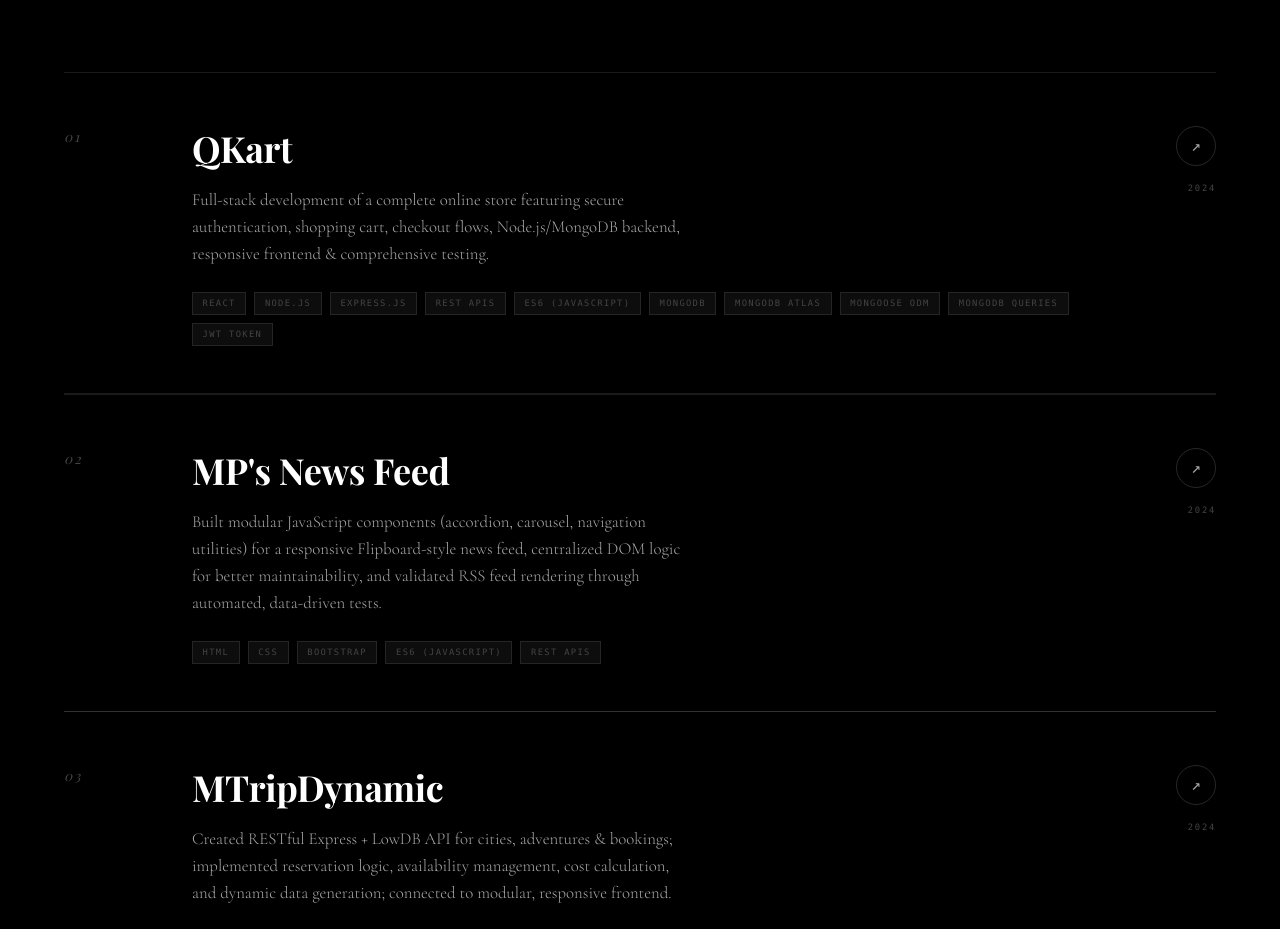
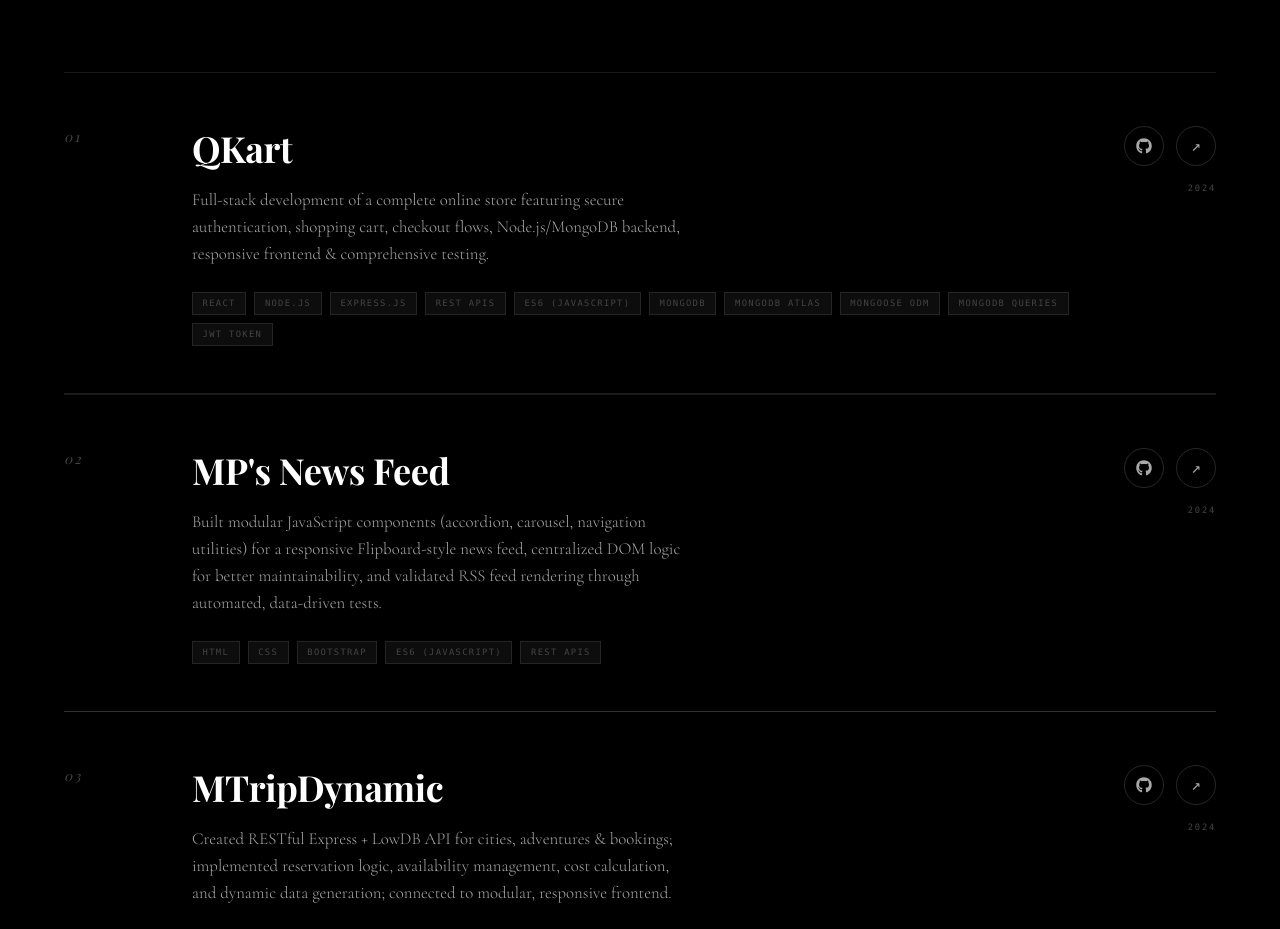
Before and after one commit to mohanishp9/dev-portfolio, a Next.js app: page / in a window 1280 px wide. Shown: the part 3300-4229 px from the top of the page. Built offline with nearby package versions, Linux system fonts and the light colour scheme.

Commit message:
Portfolio

```diff
--- a/package.json
+++ b/package.json
@@ -11,7 +11,8 @@
   "dependencies": {
     "next": "16.1.6",
     "react": "19.2.3",
-    "react-dom": "19.2.3"
+    "react-dom": "19.2.3",
+    "react-icons": "^5.6.0"
   },
   "devDependencies": {
     "@tailwindcss/postcss": "^4",
--- a/src/components/Projects.tsx
+++ b/src/components/Projects.tsx
@@ -1,3 +1,5 @@
+import { FaGithub } from "react-icons/fa";
+
 const Projects = () => {
     return (
         <section id="projects" className="relative py-32 px-16">
@@ -30,8 +32,31 @@ const Projects = () => {
                     </div>
                 </div>
                 <div className="flex flex-col items-end gap-4 pt-[0.3rem] max-[900px]:hidden">
-                    <div className="arrow-icon flex items-center justify-center w-[40px] h-[40px] border border-white/15 rounded-full text-[1rem] text-silver transition-all duration-300">↗</div>
+
+                    <div className="flex gap-3">
+
+                        <a
+                            href="https://github.com/mohanishp9/QKart_Backend"
+                            target="_blank"
+                            rel="noopener noreferrer"
+                            className="flex items-center justify-center w-[40px] h-[40px] border border-white/15 rounded-full text-[1rem] text-silver transition-all duration-300 hover:border-white/40 hover:text-white"
+                        >
+                            <FaGithub />
+                        </a>
+
+                        <a
+                            href="https://qkart-mohanish-pingales-projects.vercel.app/"
+                            target="_blank"
+                            rel="noopener noreferrer"
+                            className="arrow-icon flex items-center justify-center w-[40px] h-[40px] border border-white/15 rounded-full text-[1rem] text-silver transition-all duration-300 hover:border-white/40 hover:text-white"
+                        >
+                            ↗
+                        </a>
+
+                    </div>
+
                     <span className="text-[0.55rem] tracking-[0.2em] text-dim">2024</span>
+
                 </div>
             </div>
 
@@ -55,8 +80,31 @@ const Projects = () => {
                     </div>
                 </div>
                 <div className="flex flex-col items-end gap-4 pt-[0.3rem] max-[900px]:hidden">
-                    <div className="arrow-icon flex items-center justify-center w-[40px] h-[40px] border border-white/15 rounded-full text-[1rem] text-silver transition-all duration-300">↗</div>
+
+                    <div className="flex gap-3">
+
+                        <a
+                            href="https://github.com/mohanishp9/News-Board"
+                            target="_blank"
+                            rel="noopener noreferrer"
+                            className="flex items-center justify-center w-[40px] h-[40px] border border-white/15 rounded-full text-[1rem] text-silver transition-all duration-300 hover:border-white/40 hover:text-white"
+                        >
+                            <FaGithub />
+                        </a>
+
+                        <a
+                            href="https://mboard-mohanish-pingales-projects.vercel.app/"
+                            target="_blank"
+                            rel="noopener noreferrer"
+                            className="arrow-icon flex items-center justify-center w-[40px] h-[40px] border border-white/15 rounded-full text-[1rem] text-silver transition-all duration-300 hover:border-white/40 hover:text-white"
+                        >
+                            ↗
+                        </a>
+
+                    </div>
+
                     <span className="text-[0.55rem] tracking-[0.2em] text-dim">2024</span>
+
                 </div>
             </div>
 
@@ -80,8 +128,31 @@ const Projects = () => {
                     </div>
                 </div>
                 <div className="flex flex-col items-end gap-4 pt-[0.3rem] max-[900px]:hidden">
-                    <div className="arrow-icon flex items-center justify-center w-[40px] h-[40px] border border-white/15 rounded-full text-[1rem] text-silver transition-all duration-300">↗</div>
+
+                    <div className="flex gap-3">
+
+                        <a
+                            href="https://github.com/mohanishp9/MTripDynamic"
+                            target="_blank"
+                            rel="noopener noreferrer"
+                            className="flex items-center justify-center w-[40px] h-[40px] border border-white/15 rounded-full text-[1rem] text-silver transition-all duration-300 hover:border-white/40 hover:text-white"
+                        >
+                            <FaGithub />
+                        </a>
+
+                        <a
+                            href="https://mtripdynamic-mohanish-pingales-projects.vercel.app/"
+                            target="_blank"
+                            rel="noopener noreferrer"
+                            className="arrow-icon flex items-center justify-center w-[40px] h-[40px] border border-white/15 rounded-full text-[1rem] text-silver transition-all duration-300 hover:border-white/40 hover:text-white"
+                        >
+                            ↗
+                        </a>
+
+                    </div>
+
                     <span className="text-[0.55rem] tracking-[0.2em] text-dim">2024</span>
+
                 </div>
             </div>
         </section>
```
Also changed, not shown: 1 other file (tests, documents, lock files or other folders).
